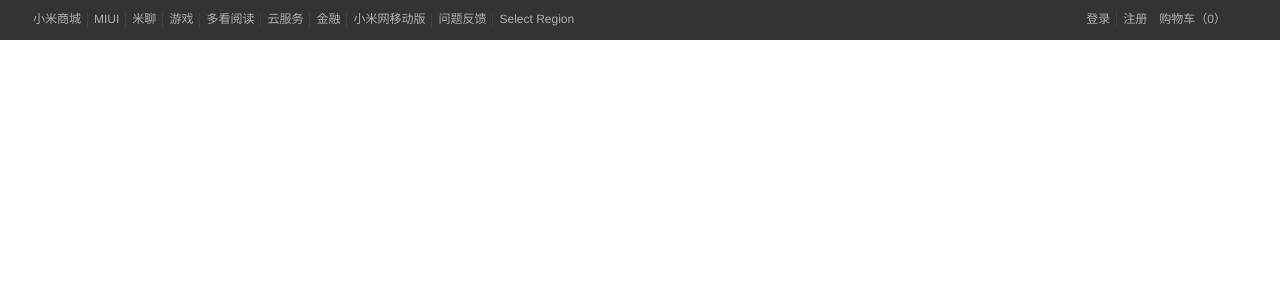
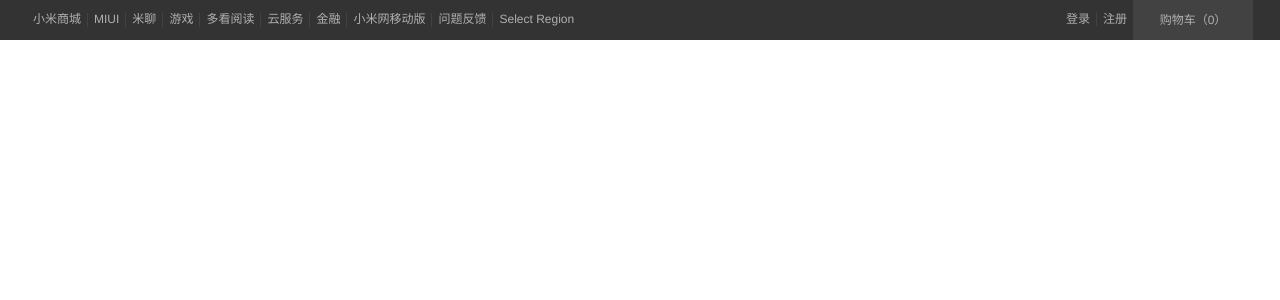
Before and after one commit to Honohonoho/MiStore-by-Vue, a Vue app: page / in a window 1280 px wide. Shown: the top 300 px of the page. Built offline with nearby package versions, Linux system fonts and the light colour scheme.

Commit message:
完善TopBar.vue功能，添加动画效果

```diff
--- a/src/components/TopBar.vue
+++ b/src/components/TopBar.vue
@@ -12,8 +12,18 @@
         <a href="#">登录</a>
         <a href="#">注册</a>
       </div>
-      <div class="topbar-cart">
+      <div class="topbar-cart"
+        @mouseenter="cartEnter"
+        @mouseleave="cartOut">
+        <div class="cart" :class="{'active': cartStatus}">
+          <span class="icon"></span>
           <a href="#">购物车（<span>0</span>）</a>
+        </div>
+        <transition name="expand">
+          <div class="cart-detail" v-show="cartStatus">
+            购物车中还没有商品，赶快选购吧！
+          </div>
+        </transition>
       </div>
     </div>
   </div>
@@ -34,11 +44,22 @@ export default {
         {'name': '小米网移动版'},
         {'name': '问题反馈'},
         {'name': 'Select Region'},
-      ]
+      ],
+      timer: '',
+      cartStatus: false
     }
   },
   methods: {
-
+    cartEnter: function(){
+      this.cartStatus = true
+      clearInterval(this.timer)
+    },
+    cartOut: function(){
+      var self = this
+      this.timer = setTimeout(()=>{
+        self.cartStatus = false
+      }, 200)
+    }
   },
   components: {
 
@@ -52,10 +73,11 @@ export default {
   background: #333;
   >.top-bar{
     width: 1226px;
+    background: #333;
     height: 40px;
     margin: 0 auto;
     display: flex;
-    justify-content: flex-start;
+    justify-content: space-between;
     align-items: center;
     >.topbar-nav{
       >ul{
@@ -79,7 +101,7 @@ export default {
       }
     }
     >.topbar-info{
-      margin-left: 500px;
+      margin-left: auto;
       >a{
         color: #b0b0b0;
         padding: 0 .5em;
@@ -93,18 +115,56 @@ export default {
       }
     }
     >.topbar-cart{
-      >a{
+      position: relative;
+      width: 120px;
+      line-height: 40px;
+      text-align: center;
+      background: #424242;
+      cursor: pointer;
+      display: flex;
+      flex-direction: column;
+      >.cart{
+        a{
           color: #b0b0b0;
           padding: 0 .5em;
           border-right: 1px solid #424242;
           &:last-child{
           border: none;
           }
-        &:hover{
-          color: #fff;
+        }
+      }
+      >.active{
+        a{
+          color: #ff6700;
+        }
+        .icon{
+          color: #ff6700;
+        }
+      }
+      >.cart-detail{
+        position: absolute;
+        left: 120px;
+        transform: translate(-100%,0);
+        top: 40px;
+        width: 316px;
+        line-height: 96px;
+        padding: 0 15px;
+        color: #424242;
+        box-shadow: 0 2px 10px rgba(0,0,0,0.15);
       }
     }
   }
 }
+//购物车动画
+
+.expand-enter-active, .expand-leave-active {
+  transition: all .3s ease;
+  height: 96px;
+  opacity: 1;
+}
+.expand-enter,.expand-leave-to/* .fade-leave-active in <2.1.8 */ {
+  height: 0;
+  opacity: 0;
+  transition: all .4s ease;
 }
 </style>
```
Lines whose indentation alone changed are shown as unchanged.
